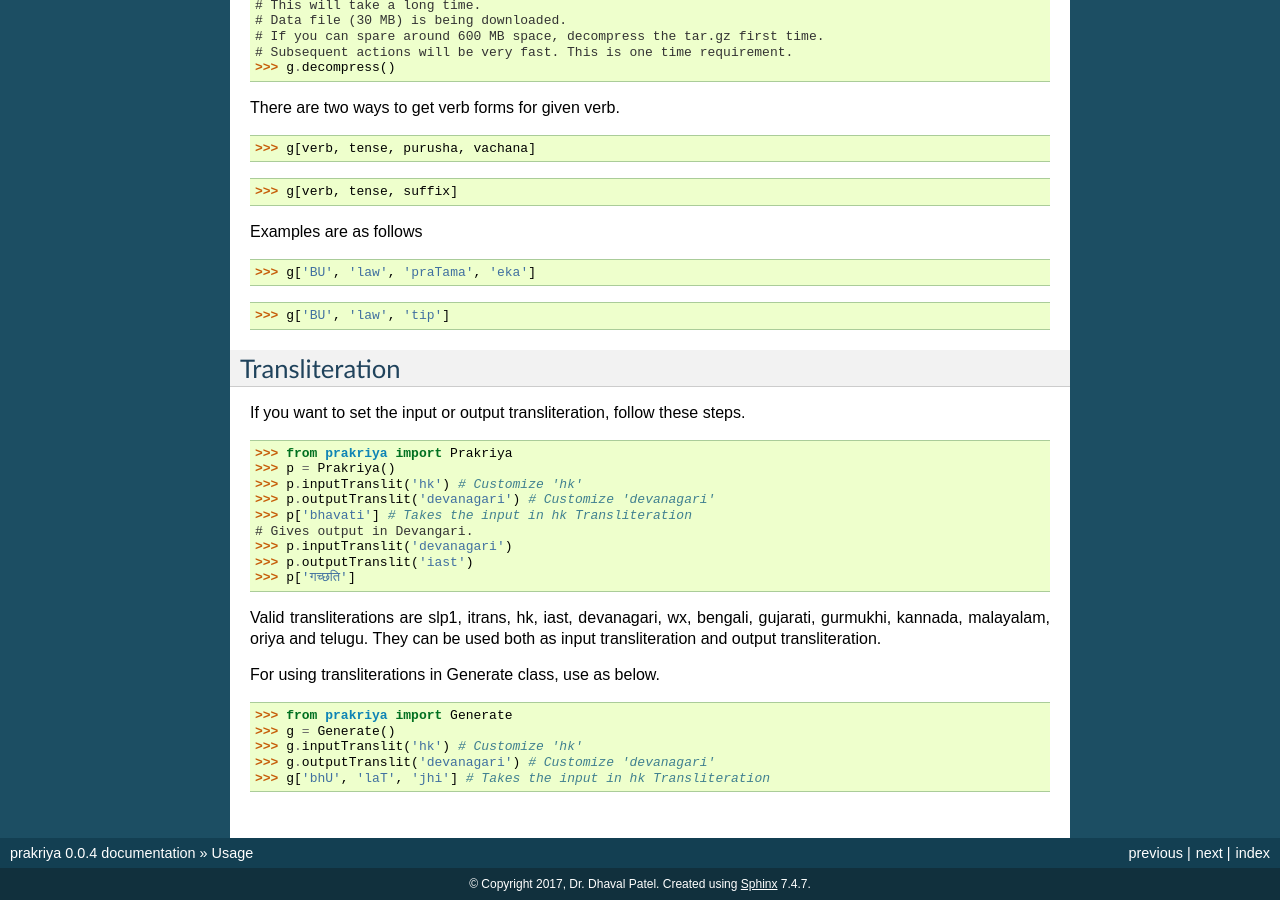
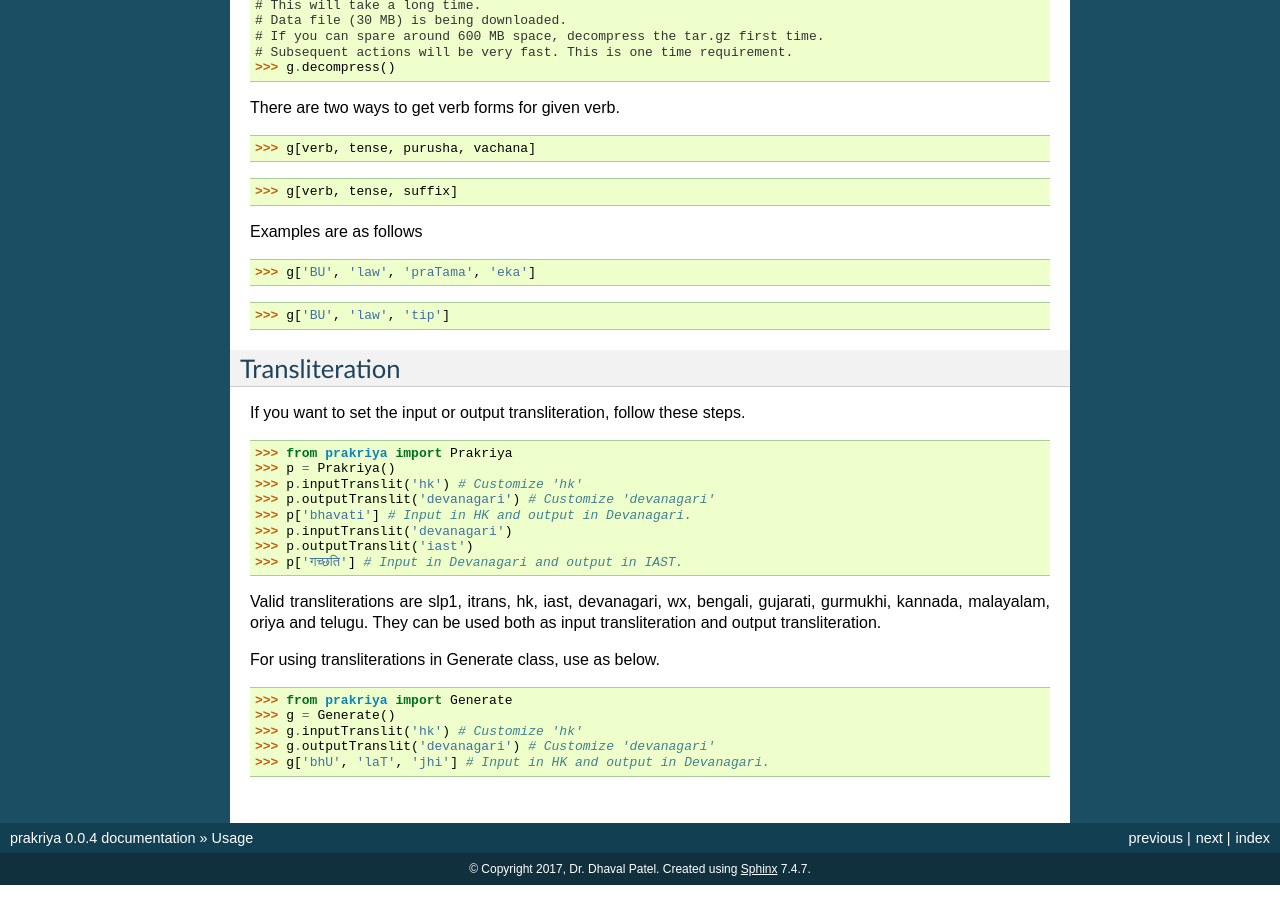
Before and after one commit to drdhaval2785/python-prakriya, a Sphinx documentation site: the page built from docs/usage.rst, in a window 1280 px wide and 900 px high, scrolled down 1840 px. Built offline with Sphinx 7.4.7, drawn with Linux system fonts in a browser that asks for light colours; pages that are not in the unit, such as notebooks, are missing from menus.

Commit message:
docstrings 2

```diff
--- a/docs/usage.rst
+++ b/docs/usage.rst
@@ -116,11 +116,10 @@ If you want to set the input or output transliteration, follow these steps.
   >>> p = Prakriya()
   >>> p.inputTranslit('hk') # Customize 'hk'
   >>> p.outputTranslit('devanagari') # Customize 'devanagari'
-  >>> p['bhavati'] # Takes the input in hk Transliteration
-  # Gives output in Devangari.
+  >>> p['bhavati'] # Input in HK and output in Devanagari.
   >>> p.inputTranslit('devanagari')
   >>> p.outputTranslit('iast')
-  >>> p['गच्छति']
+  >>> p['गच्छति'] # Input in Devanagari and output in IAST.
 
 Valid transliterations are slp1, itrans, hk, iast, devanagari, wx, bengali,
 gujarati, gurmukhi, kannada, malayalam, oriya and telugu.
@@ -132,4 +131,4 @@ For using transliterations in Generate class, use as below.
   >>> g = Generate()
   >>> g.inputTranslit('hk') # Customize 'hk'
   >>> g.outputTranslit('devanagari') # Customize 'devanagari'
-  >>> g['bhU', 'laT', 'jhi'] # Takes the input in hk Transliteration
+  >>> g['bhU', 'laT', 'jhi'] # Input in HK and output in Devanagari.
```
Also changed, not shown: 2 other files.
